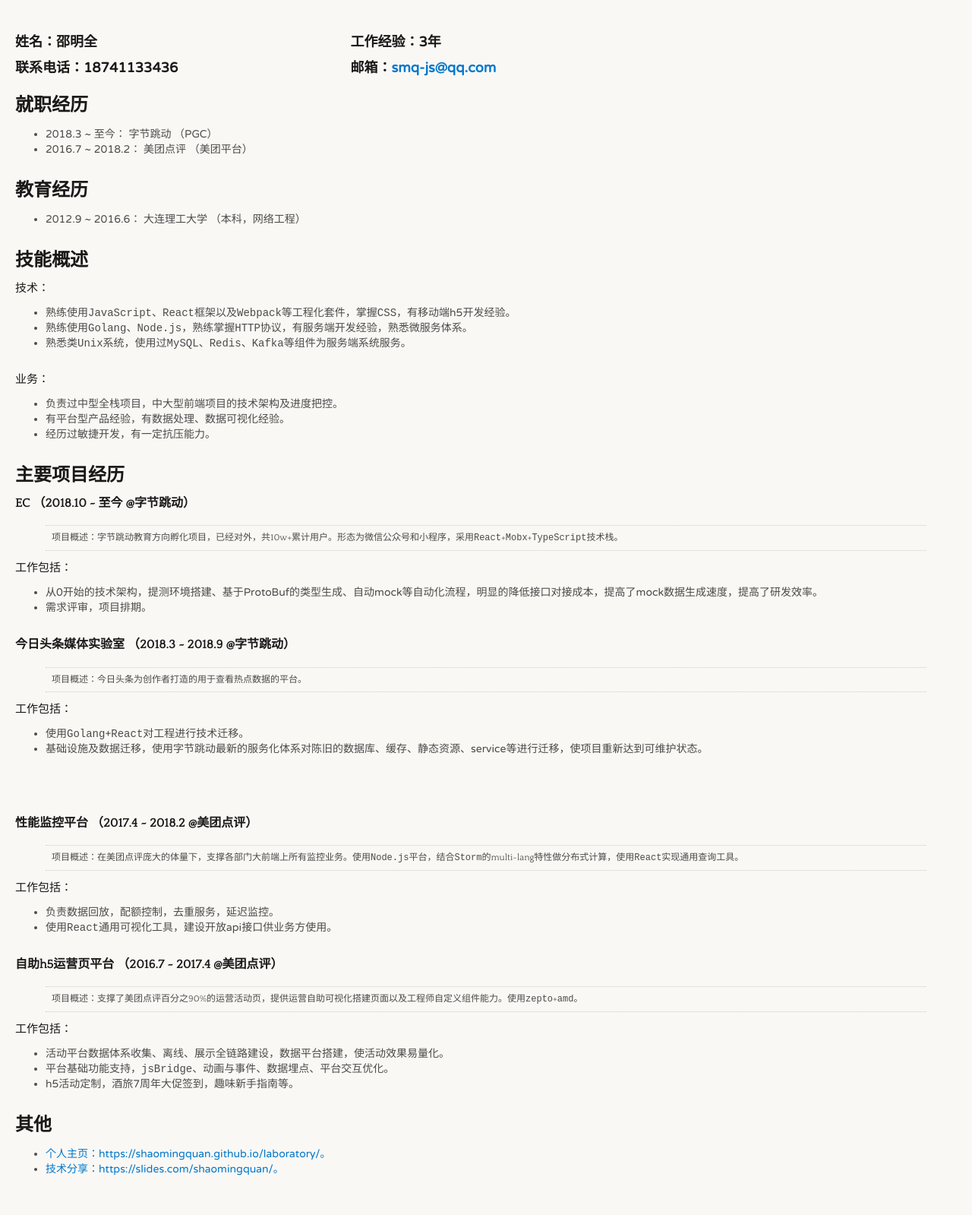
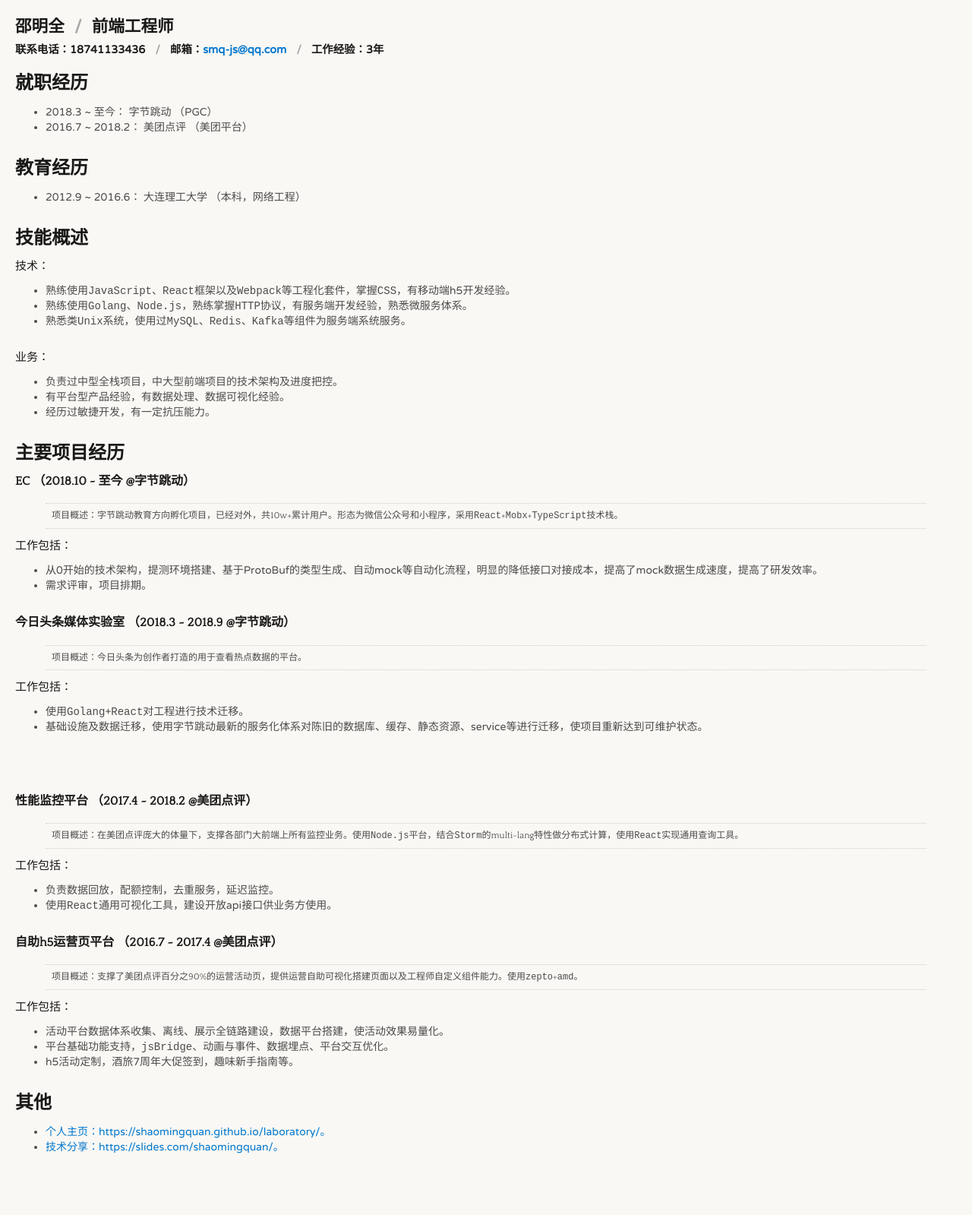
Before and after one commit to liuxing6103/liuxing6103.github.io, a Jekyll site: the page built from resume/index.html, in a window 1280 px wide. Shown: the whole page at 76% size. Built offline with Jekyll 4.4.1, drawn with Linux system fonts in a browser that asks for light colours; after the commit the page ends 1570 px from its top, so only the background shows below that.

Commit message:
react basic

```diff
--- a/_layouts/resume.html
+++ b/_layouts/resume.html
@@ -354,22 +354,33 @@
 	}
 
 	.div {
-		height: 2px;
-		background-color: #ccc;
-		margin-top: 20px;
-		margin-bottom: 0;
+		padding: 0 10px;
+		color: #aaa;
+	}
+
+	.header1 {
+		margin-bottom: 3px;
+	}
+	.header1 > b {
+		font-size: 1.8em;
 	}
 
 	</style>
 </head>
 
 <body id="wrapper">
-	<table>
-		<tbody>
-			<tr><td><b>姓名：邵明全</b></td><td><b>工作经验：3年</b></td></tr>
-			<tr><td><b>联系电话：18741133436</b></td><td><b>邮箱：<a href="mailto:smq-js@qq.com">smq-js@qq.com</b></td></tr>
-		</tbody>
-	</table>
+	<header class="header1">
+		<b>邵明全</b>
+		<b class="div">/</b>
+		<b>前端工程师</b>
+	</header>
+	<header class="header2">
+		<b>联系电话：18741133436</b>
+		<b class="div">/</b>
+		<b>邮箱：<a href="mailto:smq-js@qq.com">smq-js@qq.com</a></b>
+		<b class="div">/</b>
+		<b>工作经验：3年</b>
+	</header>
 	<h2><a id="_25"></a>就职经历</h2>
 	<ul>
 		<li>2018.3 ~ 至今： 字节跳动 （PGC）</li>
```
